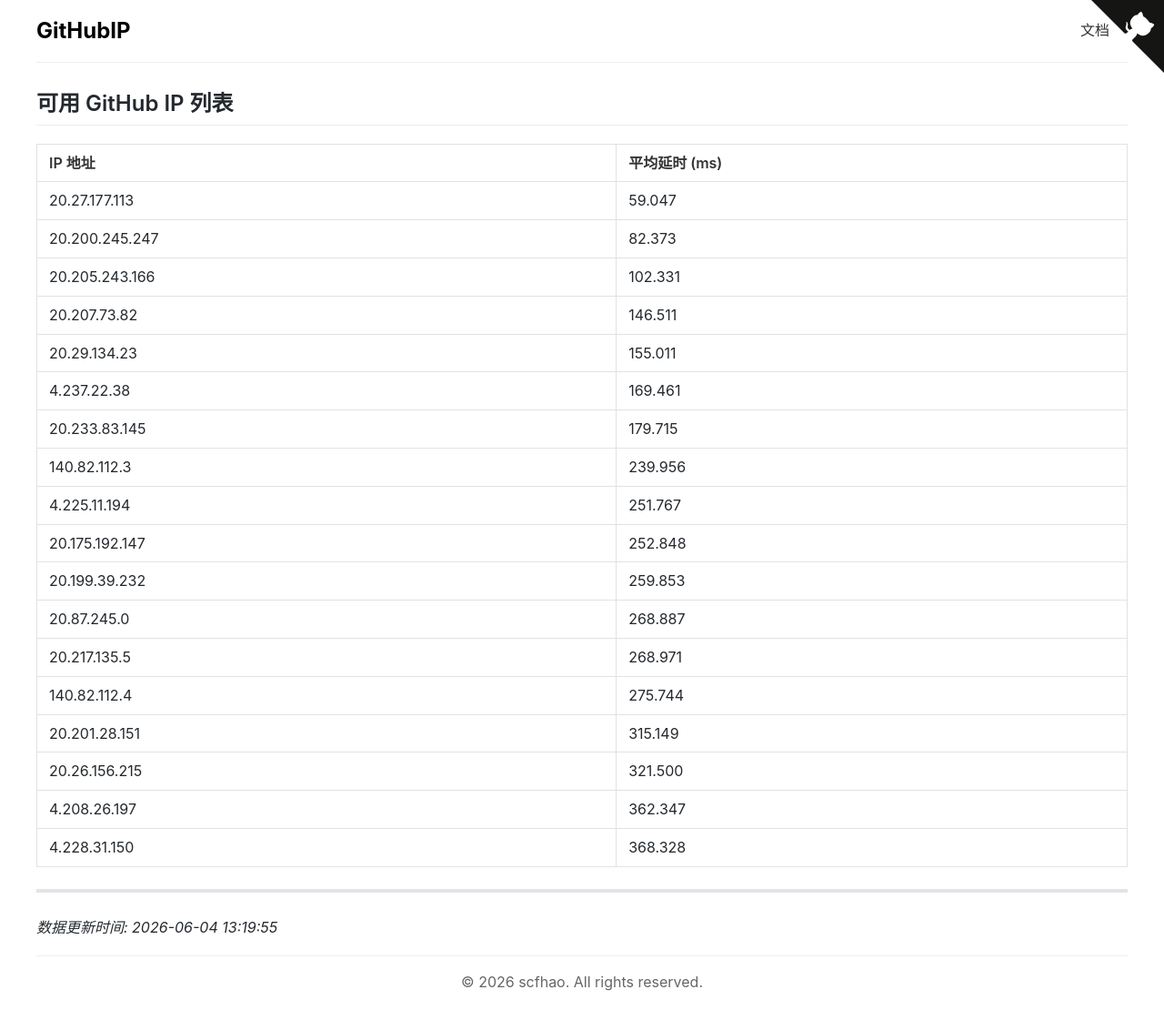
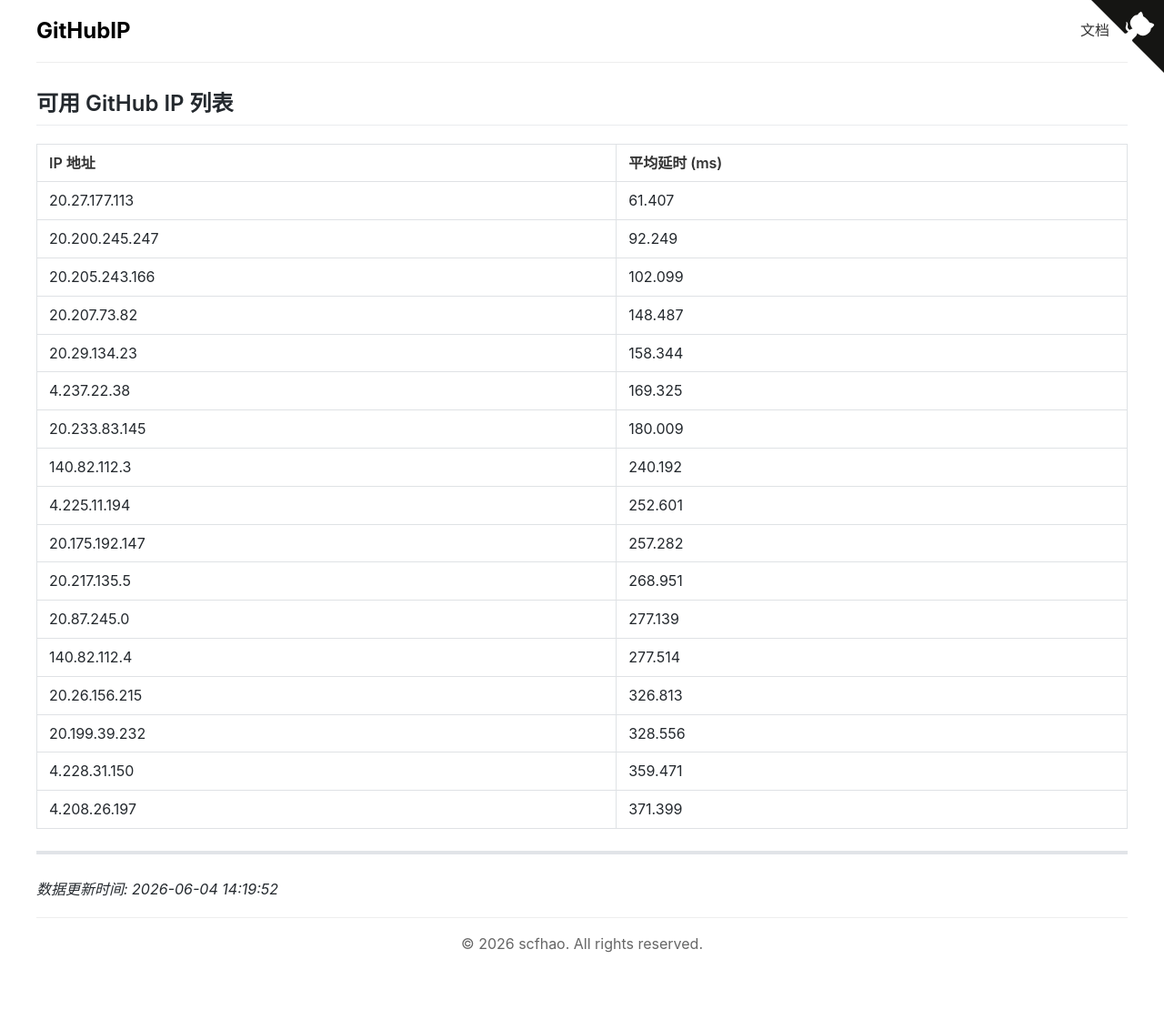
Before and after one commit to scfhao/GitHubIP, a Jekyll site: the page built from index.md, in a window 1280 px wide. Shown: the whole page at 91% size. Built offline with Jekyll 4.4.1, drawn with Linux system fonts in a browser that asks for light colours; after the commit the page ends 1068 px from its top, so only the background shows below that.

Commit message:
自动脚本执行 - 2026-06-04 14:19:52

```diff
--- a/index.md
+++ b/index.md
@@ -1,32 +1,31 @@
 ---
 layout: home
 title: GitHub IP 列表
-date: 2026-06-04 13:19:55
+date: 2026-06-04 14:19:52
 ---
 
 ## 可用 GitHub IP 列表
 
 | IP 地址 | 平均延时 (ms) |
 |---------|--------------|
-| 20.27.177.113 | 59.047 |
-| 20.200.245.247 | 82.373 |
-| 20.205.243.166 | 102.331 |
-| 20.207.73.82 | 146.511 |
-| 20.29.134.23 | 155.011 |
-| 4.237.22.38 | 169.461 |
-| 20.233.83.145 | 179.715 |
-| 140.82.112.3 | 239.956 |
-| 4.225.11.194 | 251.767 |
-| 20.175.192.147 | 252.848 |
-| 20.199.39.232 | 259.853 |
-| 20.87.245.0 | 268.887 |
-| 20.217.135.5 | 268.971 |
-| 140.82.112.4 | 275.744 |
-| 20.201.28.151 | 315.149 |
-| 20.26.156.215 | 321.500 |
-| 4.208.26.197 | 362.347 |
-| 4.228.31.150 | 368.328 |
+| 20.27.177.113 | 61.407 |
+| 20.200.245.247 | 92.249 |
+| 20.205.243.166 | 102.099 |
+| 20.207.73.82 | 148.487 |
+| 20.29.134.23 | 158.344 |
+| 4.237.22.38 | 169.325 |
+| 20.233.83.145 | 180.009 |
+| 140.82.112.3 | 240.192 |
+| 4.225.11.194 | 252.601 |
+| 20.175.192.147 | 257.282 |
+| 20.217.135.5 | 268.951 |
+| 20.87.245.0 | 277.139 |
+| 140.82.112.4 | 277.514 |
+| 20.26.156.215 | 326.813 |
+| 20.199.39.232 | 328.556 |
+| 4.228.31.150 | 359.471 |
+| 4.208.26.197 | 371.399 |
 
 ---
 
-*数据更新时间: 2026-06-04 13:19:55*
+*数据更新时间: 2026-06-04 14:19:52*
```
